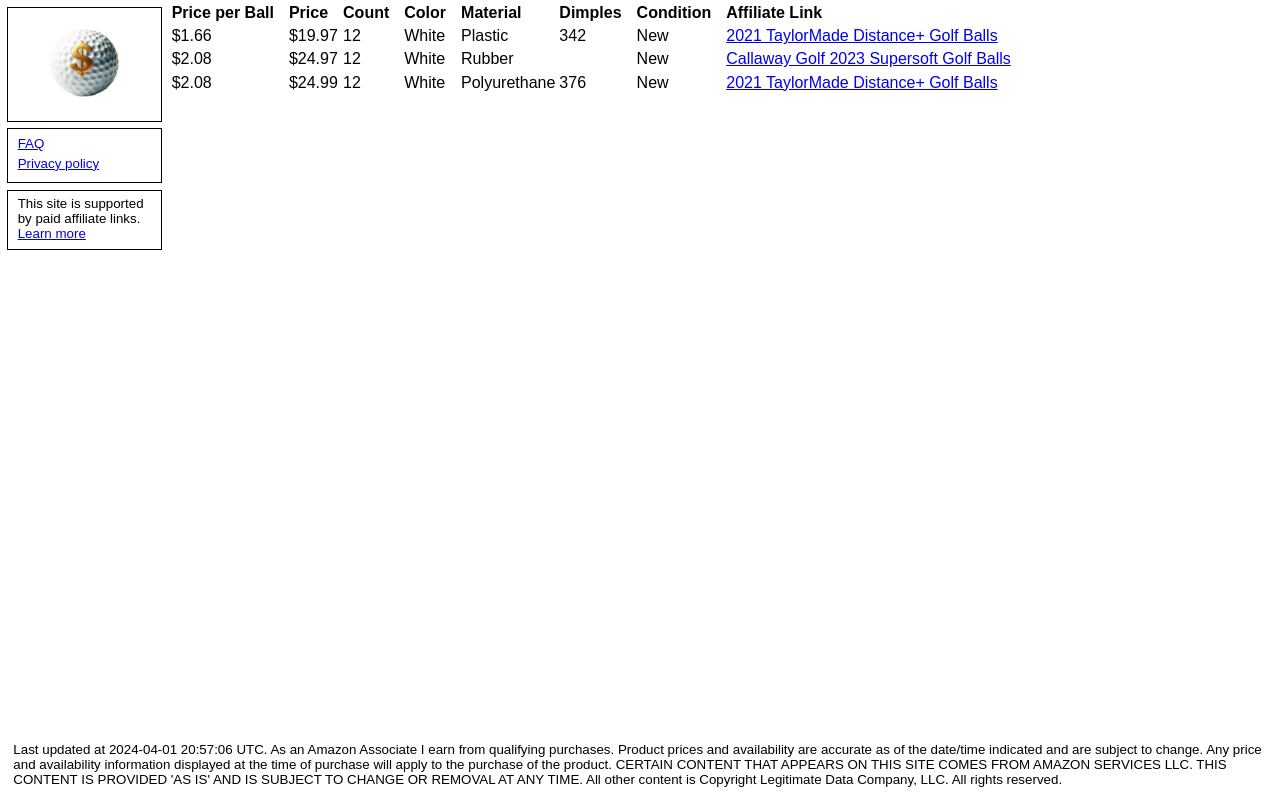
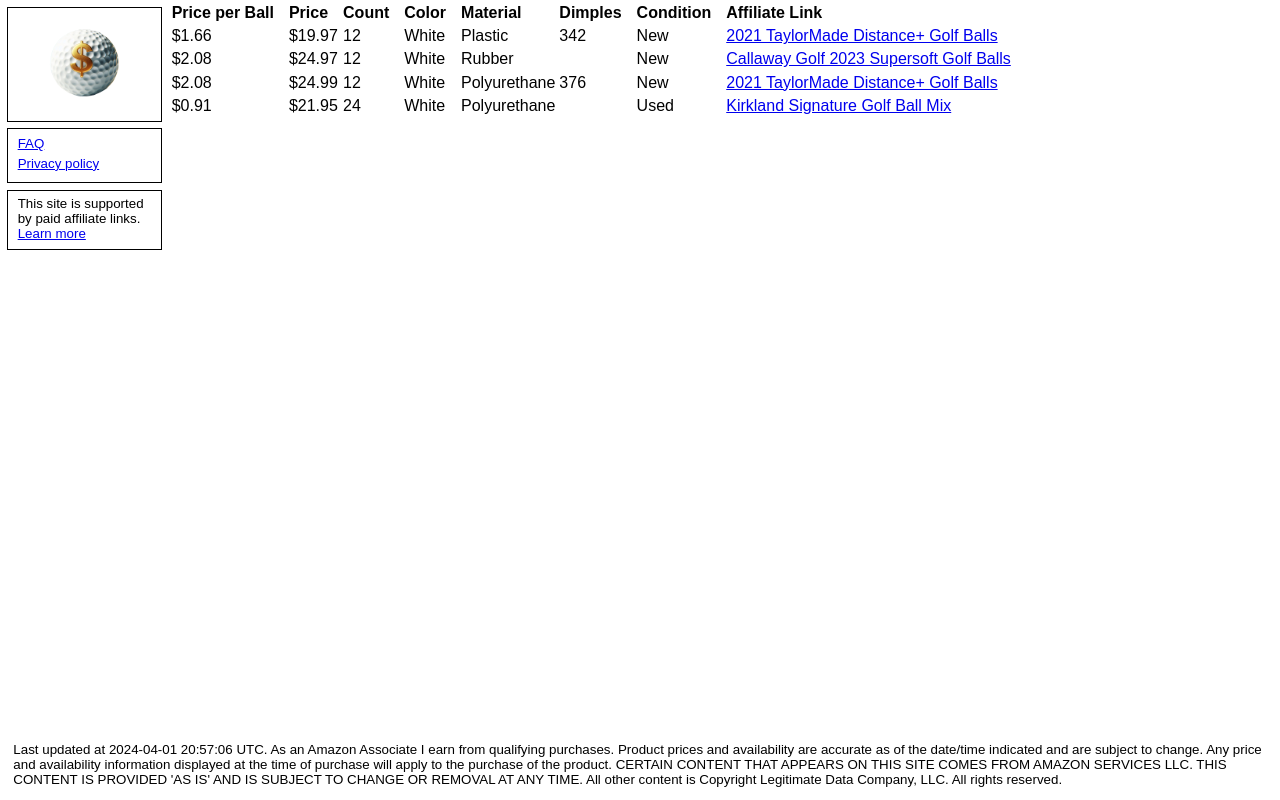
Before and after one commit to austra/golfballprice, a plain HTML site: page index.html in a window 1280 px wide. Drawn offline with Linux system fonts and the light colour scheme.

Commit message:
moar balls!

```diff
--- a/index.html
+++ b/index.html
@@ -197,6 +197,16 @@
             <td class="name"><a href="https://amzn.to/4amGuFV">2021 TaylorMade Distance+ Golf Balls</a></td>
           </tr>
 
+	<tr class="golfball" data-product-type="golfball" data-condition="used" data-count="24" style="">
+            <td class="price-per-ball">$0.91</td>
+            <td>$21.95</td>
+            <td>24</td>
+            <td>White</td>
+            <td>Polyurethane</td>
+            <td></td>
+            <td>Used</td>
+            <td class="name"><a href="https://amzn.to/3J7MpTk">Kirkland Signature Golf Ball Mix</a></td>
+          </tr>
         </tbody>
     </table>
 
```
